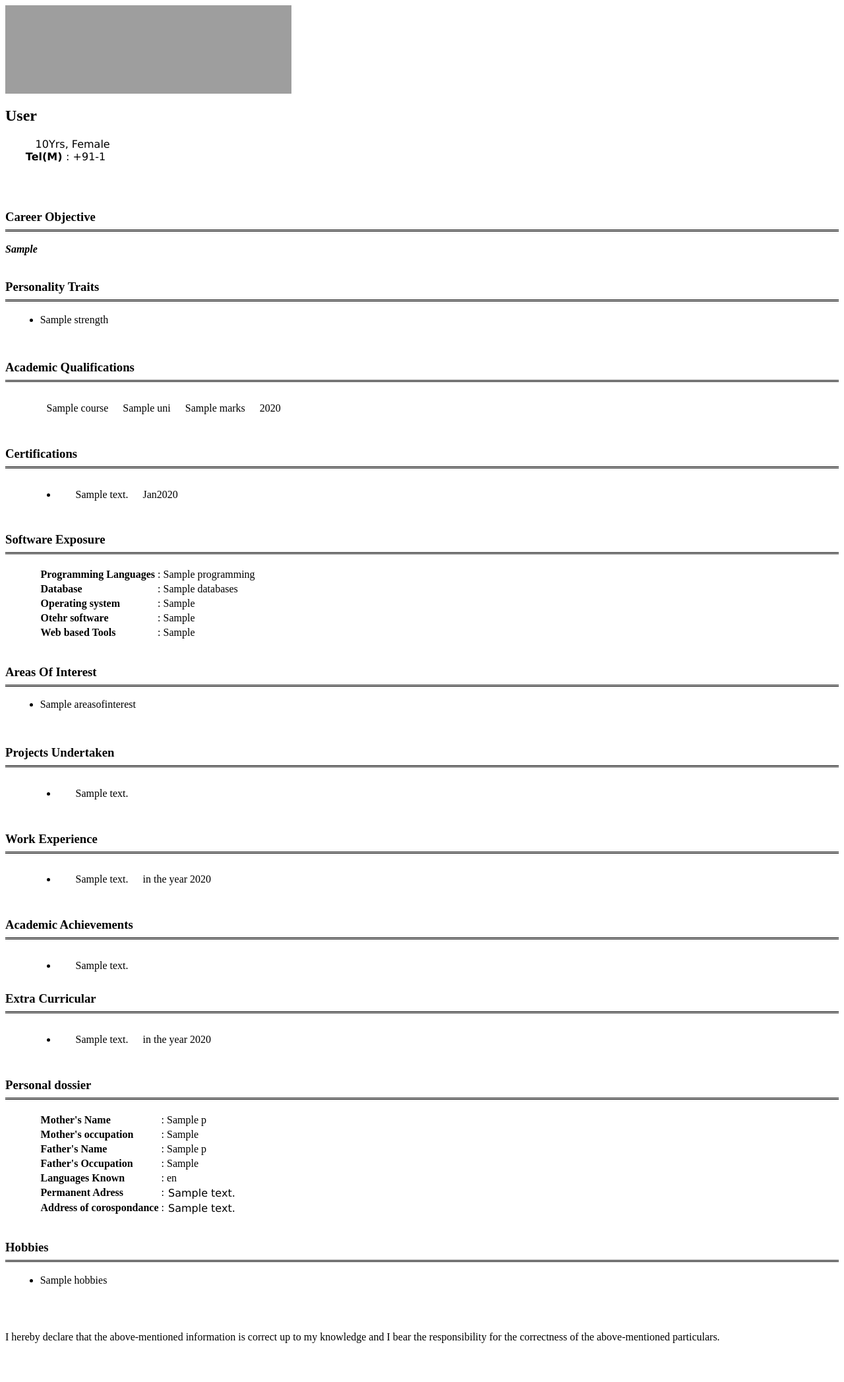
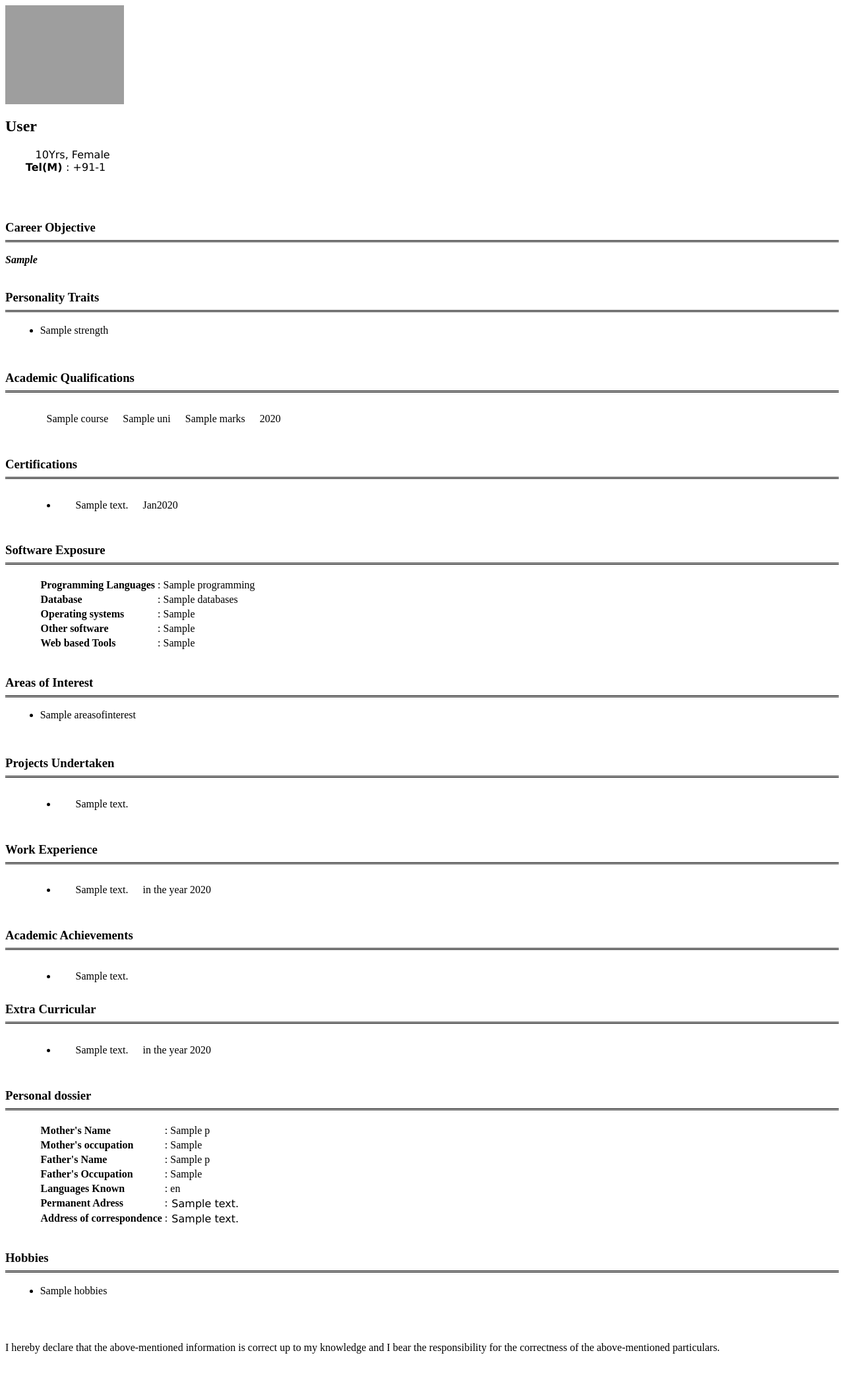
Before and after one commit to knightsamar/laresumex, a Django app: template templates/moderncv/htmlview.html in a window 1280 px wide. Shown: the top 2095 px of the page at 66% size. Run offline with Django 3.2, Linux system fonts and the light colour scheme; the template is opened without the code that fills it: most values are stand-ins (such as "Sample title", 1, 10 or a date in 2020); grey boxes are pictures that could not be loaded.

Commit message:
corrected the path in htmlview. added a message to be displayed when a person applies for a company. increased the session timeout to 1 hr. corrected the path for company timeout. added instructions in index.

```diff
--- a/common/views.py
+++ b/common/views.py
@@ -136,6 +136,8 @@ def done(request,msg):
         message = "Thanks. Your posting has been sent for approval"
   elif msg == "Thank-you":
       message = "Thank you. your request would be attended to withing 24hrs."
+  elif msg == "company":
+    message = "Your changes have been saved. All the best..!!"
   else:
       message = "Done"
   t=loader.get_template('common/done.html')
--- a/company/views.py
+++ b/company/views.py
@@ -1,4 +1,4 @@
-# Create your views here
+#pplu Create your views here
 
 ''' import generator helpers '''
 from django.template import Context, loader, RequestContext
@@ -369,4 +369,4 @@ def apply(request):
             k.students_applied.remove(s)
             k.save();
 
-    return our_redirect('/student_info/Saved/done');
+    return our_redirect('/common/company/done');
--- a/ldap_login/views.py
+++ b/ldap_login/views.py
@@ -46,7 +46,7 @@ def login(request):
             #update last_login timestamp
             #store encrypted password
             #start session
-            request.session.set_expiry(1800)
+            request.session.set_expiry(3600)
             request.session['username'] = request.POST['username'];
             userName=request.session['username']
         	    #check for user existance... and/or add the use in our feedback database..!!
--- a/templates/moderncv/htmlview.html
+++ b/templates/moderncv/htmlview.html
@@ -24,7 +24,7 @@ h3{
 </head>
 <div style = "{width: 70%; margin-left:15%; border-style:double; padding:13px}">
 <div style="{float:left}">
-<img src="{{MEDIA_URL}}/photos/{{s.prn}}.png" height='134' width='434'>
+<img src="{{MEDIA_URL}}/STORE/photos/{{s.prn}}.png" height='150' width='180'>
 </div>
 <div style="{float:'right';position:relative}">
 <h2> {{ s.fullname }}</h2>
@@ -67,7 +67,7 @@ h3{
 <br>
 {% if c %}
 <div>
-    <h3> Certifications</h3>
+    <h3>Certifications</h3>
 
         <table cellpadding=10>
             {% for certi in c %}
@@ -89,10 +89,10 @@ h3{
             <tr><td><b>Database</b>  <td>           :<td>   {{sw.databases}}
         {% endif %}
         {% if sw.OS %}
-            <tr><td><b>Operating system</b>    <td> :<td>{{sw.OS}}
+            <tr><td><b>Operating systems</b>    <td> :<td>{{sw.OS}}
         {% endif %}
         {% if sw.swPackages %}
-            <Tr><td><b>Otehr software</b>       <tD>:<td>{{sw.swPackages}}
+            <Tr><td><b>Other software</b>       <tD>:<td>{{sw.swPackages}}
         {% endif %}
         {% if sw.webTools %}
             <tr><td><b>Web based Tools</b>      <td>:<td>{{sw.webTools}}
@@ -104,7 +104,7 @@ h3{
 {% if p.areasofinterest %}
 <div>
 <br>
-    <h3>Areas Of Interest</h3>
+    <h3>Areas of Interest</h3>
 <ul>
 {% for aoi in p.areasofinterest|split:',' %}
     <li> {{aoi}}</li>
@@ -173,7 +173,7 @@ h3{
 <Tr><td><b>Father's Occupation</b>       <tD>:<td>{{p.father_occupation}}
 <tr><td><b>Languages Known</b>      <td>:<td>{{p.languages}}
 <tr><td><b>Permanent Adress</b>      <td>:<td><pre>{{p.per_address}}</pre>
-<tr><td><b>Address of corospondance</b>      <td>:<td><pre>{{p.corr_address }}</pre>
+<tr><td><b>Address of correspondence</b>     <td>:<td><pre>{{p.corr_address }}</pre>
 </table>
 </div>
 
```
Also changed, not shown: templates/common/index.html (+5 -6 lines).
